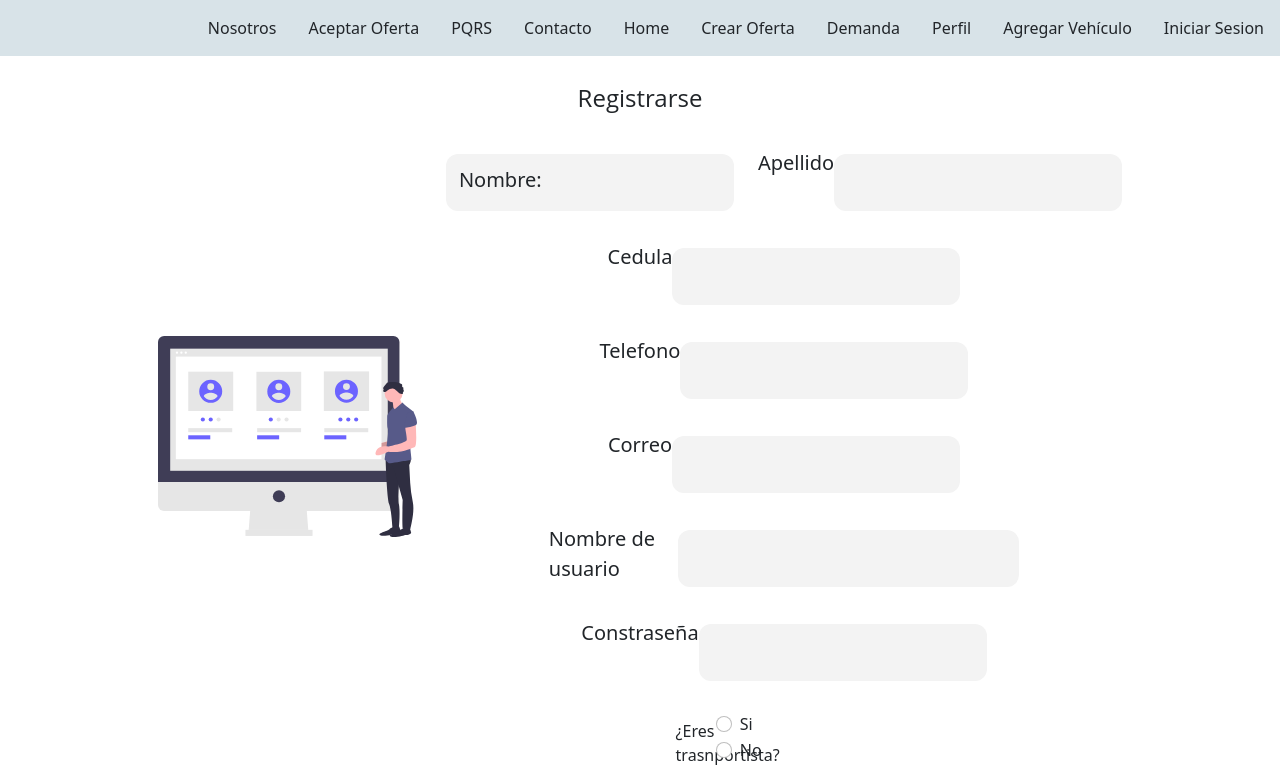
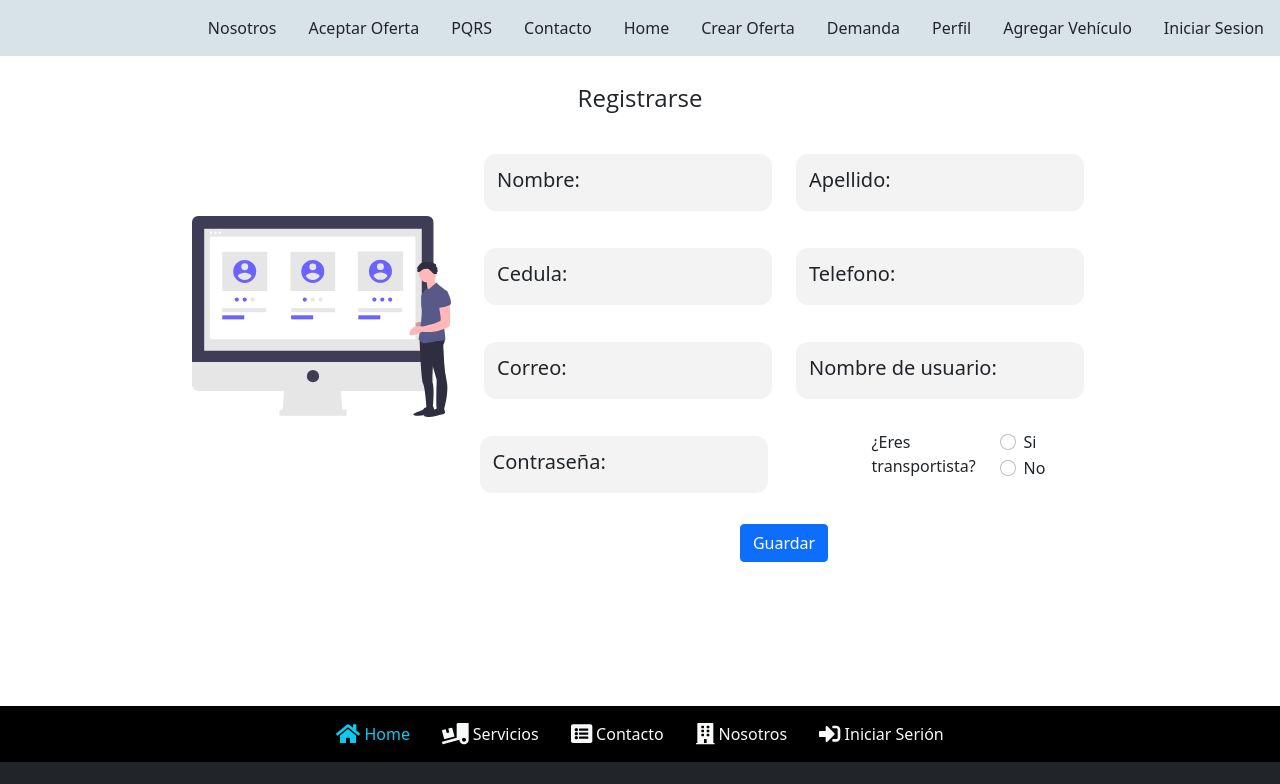
Before and after one commit to chtellez/ENVIOS-Y-CONTRAENVIOS-DE-CARGA-C4G35WEB-PROYECTOG4, a React (Create React App) app in the folder front/: page /register in a window 1280 px wide. Shown: the top 784 px of the page. Built offline with nearby package versions, Linux system fonts and the light colour scheme.

Commit message:
rutas de redireccion

```diff
--- a/front/src/pages/login.jsx
+++ b/front/src/pages/login.jsx
@@ -15,7 +15,7 @@ import { Container, Form, Button } from "react-bootstrap";
 
 
 export default function SignInSide() {
-
+  //aca se establece los datos que se tomaran del formulario
   const [correo,setCorreo]= useState('')
   const [contrasena,setContrasena]= useState('')
 
@@ -23,7 +23,7 @@ export default function SignInSide() {
 
    e.preventDefault();
    const usuario={correo,contrasena}
-   const respuesta = await Axios.post('api/usuario/login',usuario); //Acomodar ruta segun el back
+   const respuesta = await Axios.post('api/usuario/login',usuario); //acá se envian a peticion
    console.log(respuesta)
    const mensaje= respuesta.data.mensaje
 
@@ -40,6 +40,7 @@ export default function SignInSide() {
 
    else {
 
+    //aca se establece lo que se almacenara en el sesionstorage
      const token = respuesta.data.token
      const nombre = respuesta.data.nombre
      const transportista = respuesta.data.transportista
@@ -56,29 +57,17 @@ export default function SignInSide() {
        showConfirmButton: false,
        timer: 1500
      })
-     if (respuesta.data.transportista == true){
+     if (respuesta.data.transportista == true){//acomodar aqui las rutas pa donde sera redirigido despues del login
        window.location.href='/home'
      }else{
        window.location.href='/'
      }
 
 
-
    }
-
 
   }
 
-
-  // const handleSubmit = (event) => {
-  //   event.preventDefault();
-  //   const data = new FormData(event.currentTarget);
-  //   // eslint-disable-next-line no-console
-  //   console.log({
-  //     email: data.get('email'),
-  //     password: data.get('password'),
-  //   });
-  // };
   return (
 
     <Container className="base-container">
--- a/front/src/pages/register.jsx
+++ b/front/src/pages/register.jsx
@@ -89,55 +89,109 @@ export default function RegistrarUsuario() {
             </Col>
             <Col>
               <Form.Group className="form-group">
-                <Form.Label>Apellido</Form.Label>
+              <FloatingLabel
+                  controlId="floatingInput"
+                  label="Apellido:"
+                >
                   <Form.Control
+                    type="text"
+                    placeholder="Apellido:"
                     required
                     onChange={(e)=>setApellido(e.target.value)}
                   />
+                </FloatingLabel>
               </Form.Group>
             </Col>
           </Row>
+          <Row>
+            <Col>
               <Form.Group className="form-group">
-            <Form.Label>Cedula</Form.Label>
+                <FloatingLabel
+                  controlId="floatingInput"
+                  label="Cedula:"
+                >
                   <Form.Control
+                    type="number"
+                    placeholder="Cedula:"
                     required
                     onChange={(e)=>setCedula(e.target.value)}
                   />
+                </FloatingLabel>
               </Form.Group>
+            </Col>
+            <Col>
               <Form.Group className="form-group">
-            <Form.Label>Telefono</Form.Label>
+              <FloatingLabel
+                  controlId="floatingInput"
+                  label="Telefono:"
+                >
                   <Form.Control
+                    type="tel"
+                    placeholder="Telefono:"
                     required
                     onChange={(e)=>setTelefono(e.target.value)}
                   />
+                </FloatingLabel>
               </Form.Group>
+            </Col>
+          </Row>
+          <Row>
+            <Col>
               <Form.Group className="form-group">
-            <Form.Label>Correo</Form.Label>
+                <FloatingLabel
+                  controlId="floatingInput"
+                  label="Correo:"
+                >
                   <Form.Control
+                    type="email"
+                    placeholder="Correo:"
                     required
                     onChange={(e)=>setCorreo(e.target.value)}
                   />
+                </FloatingLabel>
               </Form.Group>
+            </Col>
+            <Col>
               <Form.Group className="form-group">
-            <Form.Label>Nombre de usuario</Form.Label>
+              <FloatingLabel
+                  controlId="floatingInput"
+                  label="Nombre de usuario:"
+                >
                   <Form.Control
+                    type="text"
+                    placeholder="Nombre de usuario:"
                     required
                     onChange={(e)=>setUsername(e.target.value)}
                   />
+                </FloatingLabel>
               </Form.Group>
+            </Col>
+          </Row>
+          <Row>
+            <Col style={{marginRight: "80px"}}>
               <Form.Group className="form-group">
-            <Form.Label>Constraseña</Form.Label>
+                <FloatingLabel
+                  controlId="floatingInput"
+                  label="Contraseña:"
+                >
                   <Form.Control
                     type="password"
+                    placeholder="Contraseña:"
+                    pattern=".{8,}"
+                    title="la contraseña debe tener un minimo de 8 caracteres"
                     required
                     onChange={(e)=>setContrasena(e.target.value)}
                   />
+                </FloatingLabel>
               </Form.Group>
-          <Form.Group as={Row} className="mb-3">
-            <Form.Label as="legend" column sm={2}>
-              ¿Eres trasnportista?
-            </Form.Label>
-            <Col sm={10}>
+            </Col>
+            <Col>
+                <p as="legend" column sm={2}>
+                  ¿Eres transportista?
+                </p>
+            </Col>
+            <Col>
+              <Form.Group>
                 <Form.Check
                   type="radio"
                   label="Si"
@@ -154,9 +208,12 @@ export default function RegistrarUsuario() {
                   id="formHorizontalRadios2"
                   onChange={(e)=>setTransportista(e.target.value)}
                 />
+
+              </Form.Group>
             </Col>
-          </Form.Group>
-          <button type="submit" className="btn"><span class="fa fa-save"></span> Guardar</button>
+          </Row>
+
+          <Button type="submit" variant="primary" className="btn"> Guardar</Button>
 
           {/* <Button
             variant="primary"
```
Lines whose indentation alone changed are shown as unchanged.
